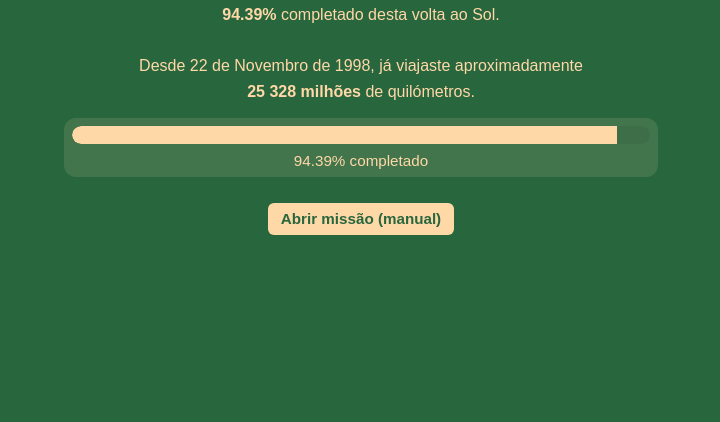
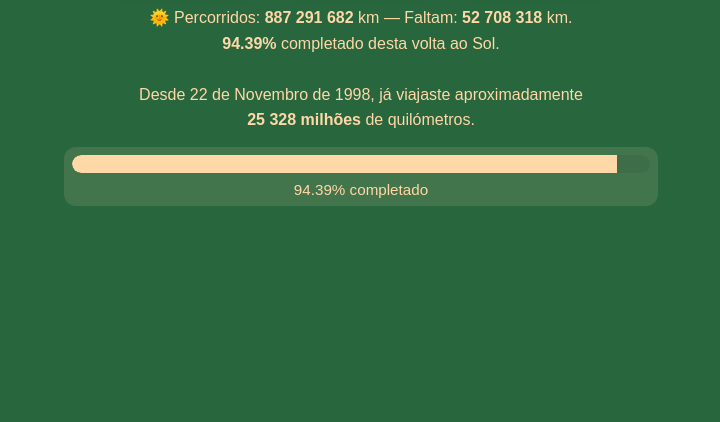
Before and after one commit to smatias90/aventure, a plain HTML site: page index.html in a window 1280 px wide. Shown: the part 378-800 px from the top of the page, without its empty margins (279-999 px from the left). Drawn offline with Linux system fonts and the light colour scheme.

Commit message:
Remove manual open button from index.html
Removed manual open button from the progress section.

```diff
--- a/index.html
+++ b/index.html
@@ -348,10 +348,6 @@ function renderInitial() {
         </div>
         <div id="progressMeta" class="progress-meta"></div>
       </div>
-
-      <div class="row">
-        <button id="manualOpen" class="small">Abrir missão (manual)</button>
-      </div>
     </div>
   `;
   // reassign refs
```
